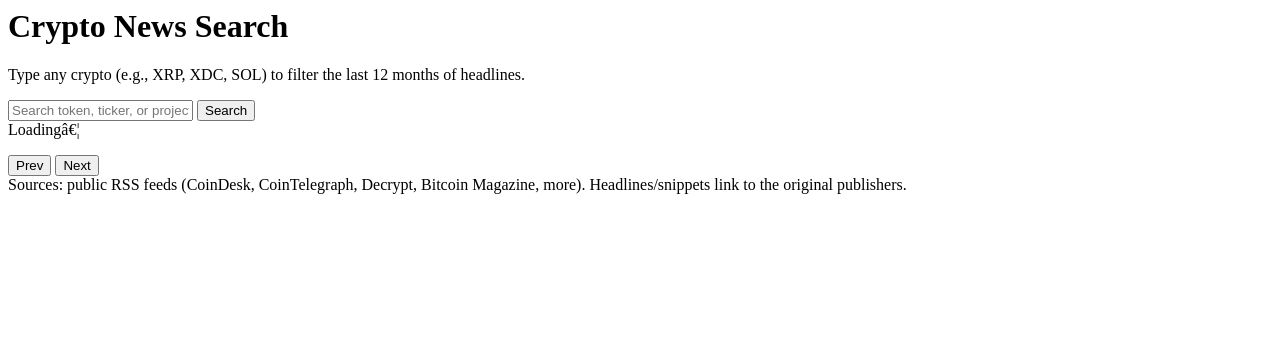
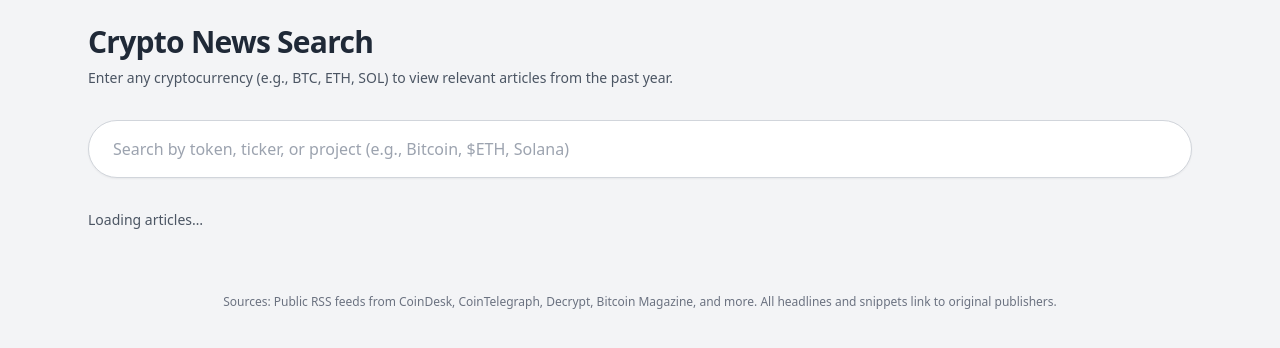
Before and after one commit to FutureXRP/TokenSearch, a website: page index.html in a window 1280 px wide. Drawn offline with nearby package versions, Linux system fonts and the light colour scheme.

Commit message:
Update index.html

```diff
--- a/index.html
+++ b/index.html
@@ -1,4 +1,4 @@
-<script type="text/plain" data-filename="index.html"><!doctype html>
+<!doctype html>
 <html lang="en">
 <head>
   <meta charset="utf-8" />
@@ -12,34 +12,28 @@
     .line-clamp-3{display:-webkit-box;-webkit-line-clamp:3;-webkit-box-orient:vertical;overflow:hidden}
   </style>
 </head>
-<body class="bg-neutral-50 text-neutral-900 antialiased">
-<main class="mx-auto max-w-5xl p-6">
-<header class="mb-6 flex flex-col gap-3 sm:flex-row sm:items-center sm:justify-between">
-<h1 class="text-2xl font-semibold tracking-tight">Crypto News Search</h1>
-<p class="text-sm text-neutral-600">Type any crypto (e.g., XRP, XDC, SOL) to filter the last 12 months of headlines.</p>
+<body class="bg-gray-100 text-gray-900 antialiased">
+  <main class="mx-auto max-w-6xl p-6">
+    <header class="mb-8">
+      <h1 class="text-3xl font-bold tracking-tight text-gray-800">Crypto News Search</h1>
+      <p class="mt-2 text-sm text-gray-600">Enter any cryptocurrency (e.g., BTC, ETH, SOL) to view relevant articles from the past year.</p>
     </header>
-
-<div class="mb-6 flex w-full gap-3">
-<input id="q" placeholder="Search token, ticker, or project (e.g., XRP)" class="flex-1 rounded-2xl border border-neutral-300 bg-white px-4 py-3 text-base shadow-sm outline-none focus:border-neutral-400" />
-<button id="searchBtn" class="rounded-2xl bg-black px-5 py-3 text-white shadow-sm">Search</button>
+    <div class="mb-8">
+      <input id="q" placeholder="Search by token, ticker, or project (e.g., Bitcoin, $ETH, Solana)" class="w-full rounded-full border border-gray-300 bg-white px-6 py-4 text-base shadow-sm outline-none focus:border-blue-500 focus:ring-2 focus:ring-blue-200 transition" />
     </div>
-
-<div class="mb-3 text-sm text-neutral-700">
-<span id="meta">Loading…</span>
+    <div class="mb-4 text-sm text-gray-600">
+      <span id="meta">Loading articles…</span>
     </div>
-
-<ul id="list" class="grid grid-cols-1 gap-4"></ul>
-
-<div id="pager" class="mt-6 flex items-center justify-center gap-3 hidden">
-<button id="prevBtn" class="rounded-xl border border-neutral-300 bg-white px-3 py-2 text-sm disabled:opacity-50">Prev</button>
-<span id="pageLabel" class="text-sm"></span>
-<button id="nextBtn" class="rounded-xl border border-neutral-300 bg-white px-3 py-2 text-sm disabled:opacity-50">Next</button>
+    <ul id="list" class="grid grid-cols-1 gap-6 sm:grid-cols-2 lg:grid-cols-3"></ul>
+    <div id="pager" class="mt-8 flex items-center justify-center gap-4 hidden">
+      <button id="prevBtn" class="rounded-full border border-gray-300 bg-white px-4 py-2 text-sm font-medium text-gray-700 hover:bg-gray-50 disabled:opacity-50 transition">Previous</button>
+      <span id="pageLabel" class="text-sm text-gray-600"></span>
+      <button id="nextBtn" class="rounded-full border border-gray-300 bg-white px-4 py-2 text-sm font-medium text-gray-700 hover:bg-gray-50 disabled:opacity-50 transition">Next</button>
     </div>
-
-<footer class="mt-10 text-center text-xs text-neutral-500">
-Sources: public RSS feeds (CoinDesk, CoinTelegraph, Decrypt, Bitcoin Magazine, more). Headlines/snippets link to the original publishers.
+    <footer class="mt-12 text-center text-xs text-gray-500">
+      Sources: Public RSS feeds from CoinDesk, CoinTelegraph, Decrypt, Bitcoin Magazine, and more. All headlines and snippets link to original publishers.
     </footer>
   </main>
   <script src="assets/main.js"></script>
 </body>
-</html></script>
+</html>
```
Lines whose indentation alone changed are shown as unchanged.
